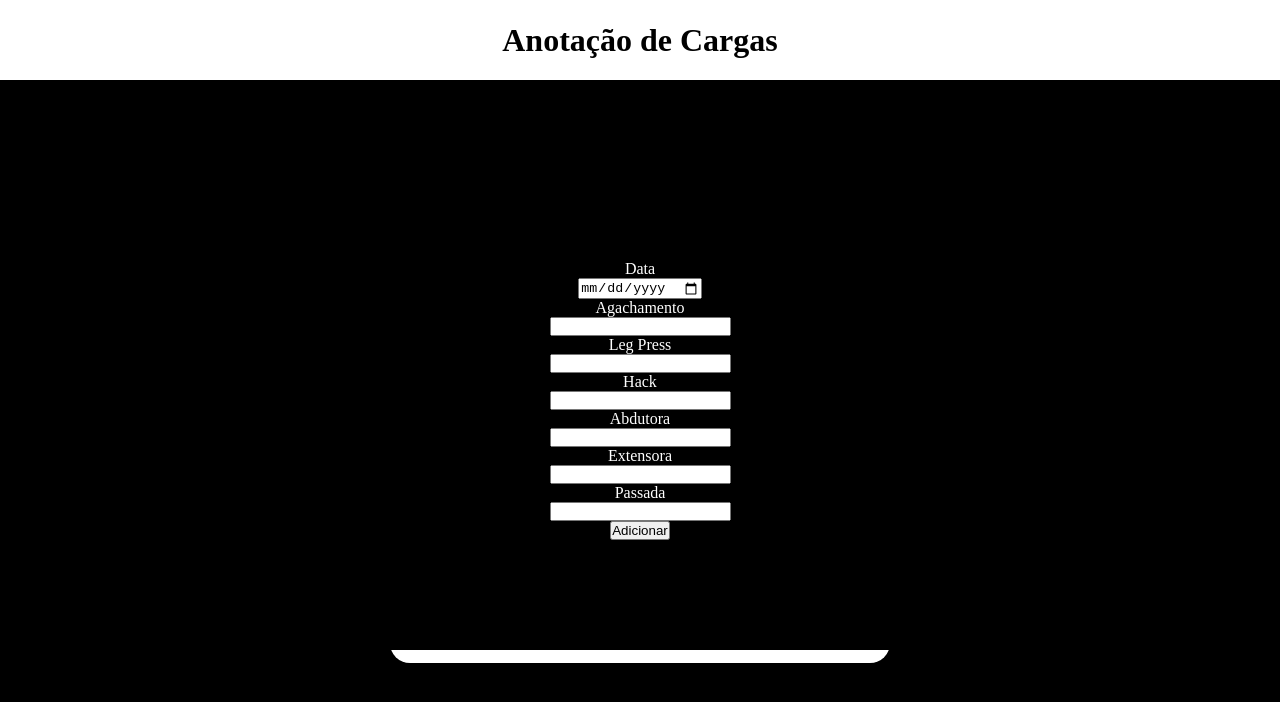
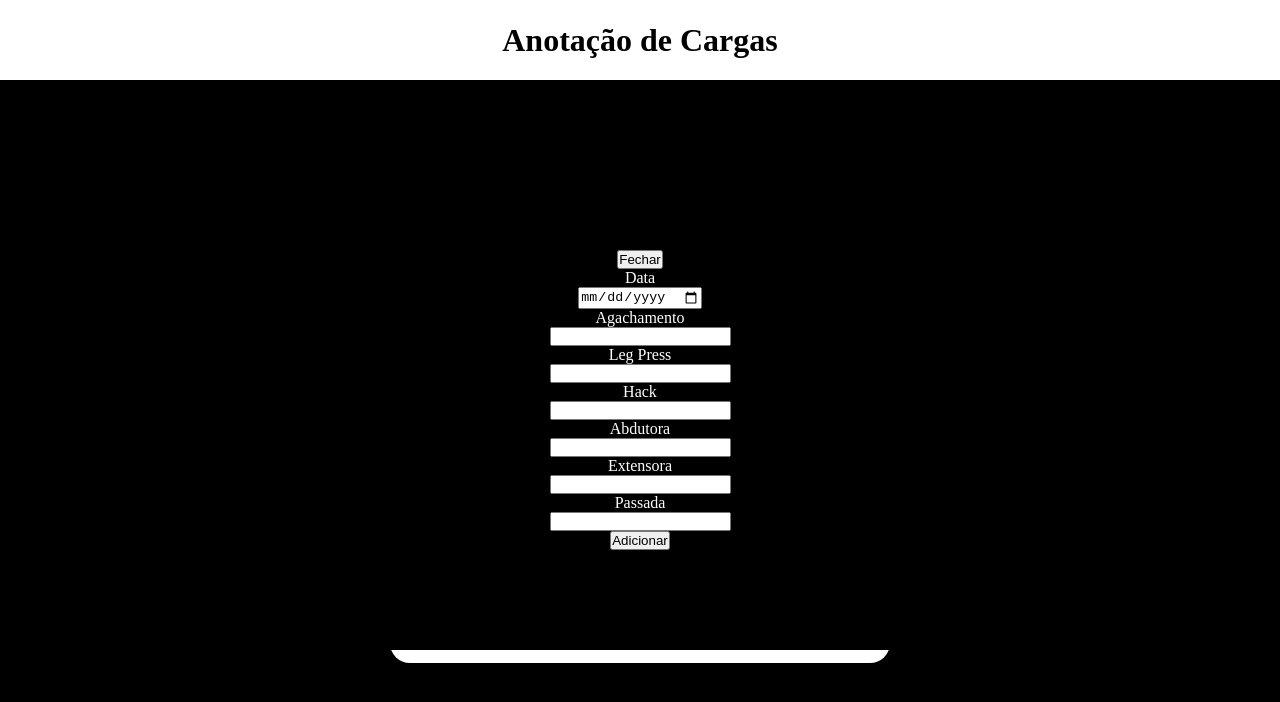
Before and after one commit to PedrooSilvaa/training-note, a plain HTML site: page index.html in a window 1280 px wide. Both pictures are taken after a click on the button "Quadriceps". Drawn offline with Linux system fonts and the light colour scheme.

Commit message:
feat: change layout

```diff
--- a/index.html
+++ b/index.html
@@ -31,6 +31,7 @@
             </div>
 
             <div id="caixa-quadriceps">
+                <button onclick="fecharCaixa('quadriceps')">Fechar</button>
                 <label for="">Data</label>
                 <input type="date" id="txt-data-quad">
 
@@ -56,6 +57,7 @@
             </div>
 
             <div id="caixa-posterior">
+                <button onclick="fecharCaixa('posterior')">Fechar</button>
                 <label for="">Data</label>
                 <input type="date" id="txt-data-post">
 
@@ -84,6 +86,7 @@
             </div>
 
             <div id="caixa-biceps">
+                <button onclick="fecharCaixa('biceps')">Fechar</button>
                 <label for="">Data</label>
                 <input type="date" id="txt-data-biceps">
 
@@ -103,6 +106,7 @@
             </div>
 
             <div id="caixa-triceps">
+                <button onclick="fecharCaixa('triceps')">Fechar</button>
                 <label for="">Data</label>
                 <input type="date" id="txt-data-triceps">
 
@@ -125,6 +129,7 @@
             </div>
 
             <div id="caixa-ombro">
+                <button onclick="fecharCaixa('ombro')">Fechar</button>
                 <label for="">Data</label>
                 <input type="date" id="txt-data-ombro">
 
@@ -144,6 +149,7 @@
             </div>
 
             <div id="caixa-peito">
+                <button onclick="fecharCaixa('peito')">Fechar</button>
                 <label for="">Data</label>
                 <input type="date" id="txt-data-peito">
 
@@ -169,7 +175,7 @@
             </div>
 
             <div id="caixa-dorsais">
-                <label for="">Data</label>
+                <button onclick="fecharCaixa('dorsais')">Fechar</button>el>
                 <input type="date" id="txt-data-dorsais">
 
                 <label for="">Puxada Alta Aberta</label>
@@ -191,6 +197,7 @@
             </div>
 
             <div id="caixa-panturrilha">
+                <button onclick="fecharCaixa('panturrilha')">Fechar</button>
                 <label for="">Data</label>
                 <input type="date" id="txt-data-pantu">
 
@@ -204,6 +211,7 @@
             </div>
 
             <div id="caixa-abdomen">
+                <button onclick="fecharCaixa('abdomen')">Fechar</button>
                 <label for="">Data</label>
                 <input type="date" id="txt-data-abdomen">
 
--- a/src/script/script.js
+++ b/src/script/script.js
@@ -3,3 +3,8 @@ function caixaInserir(caixa) {
     idCaixa = 'caixa-' + caixa
     document.getElementById(idCaixa).style.display = 'flex'
 }
+
+function fecharCaixa(caixa) {
+    idCaixa = 'caixa-' + caixa
+    document.getElementById(idCaixa).style.display = 'none'
+}
```
